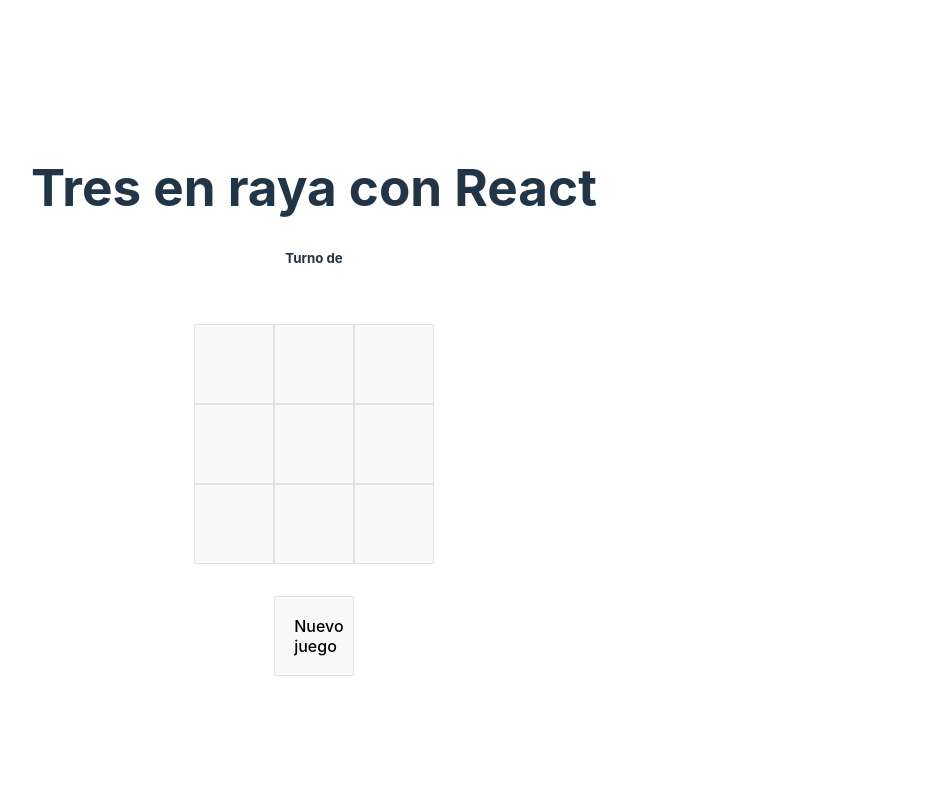
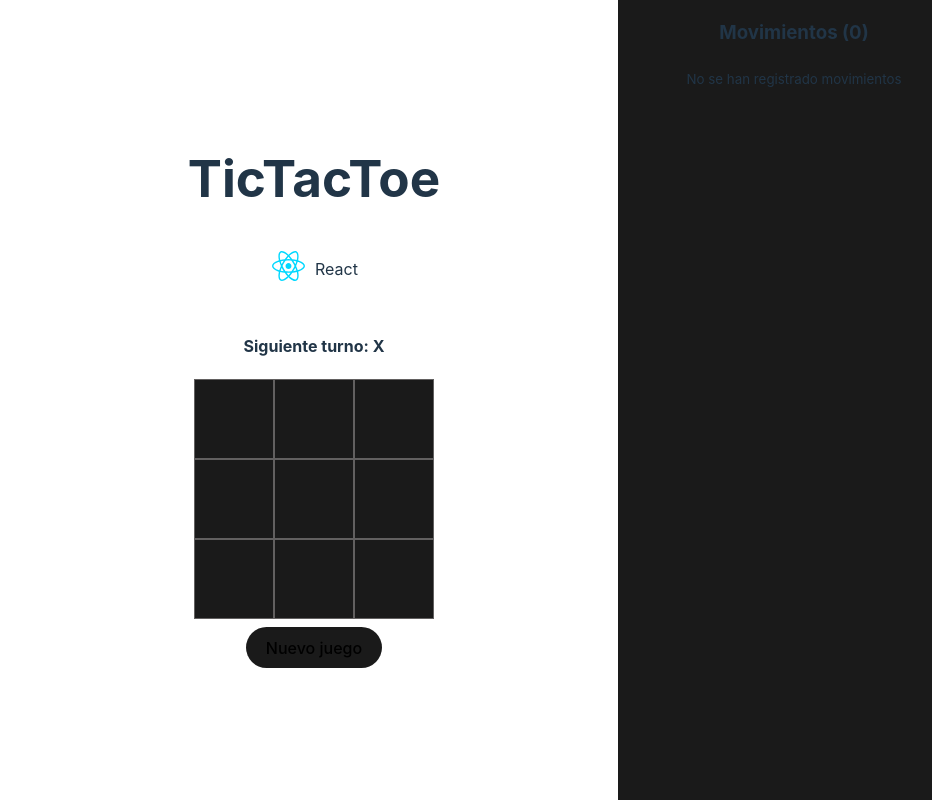
Before and after one commit to JohannCastillo/tic-tac-toe, a React (Vite) app: page / in a window 1280 px wide. Shown: the whole page, without its empty margins (326-1258 px from the left). Built offline with nearby package versions, Linux system fonts and the light colour scheme.

Commit message:
add: aside with movements counter and showing winner

```diff
--- a/src/App.css
+++ b/src/App.css
@@ -3,11 +3,12 @@
   margin: 0 auto;
   padding: 2rem;
   text-align: center;
+  position: relative;
 }
 
 .logo {
-  height: 6em;
-  padding: 1.5em;
+  height: 30px;
+  padding: 0.1em;
   will-change: filter;
   transition: filter 300ms;
 }
@@ -17,6 +18,7 @@
 .logo.react:hover {
   filter: drop-shadow(0 0 2em #61dafbaa);
 }
+
 
 @keyframes logo-spin {
   from {
@@ -34,13 +36,9 @@
 }
 
 .card {
-  padding: 2em;
+  padding: 1em;
   display: flex;
   justify-content: center;
-}
-
-.read-the-docs {
-  color: #888;
 }
 
 .board{
@@ -48,3 +46,30 @@
   /* 3 columns and 3 rows */
   grid-template-columns: repeat(3, auto);
 }
+
+.cell {
+  border: 1px solid rgba(195, 192, 192, 0.425);
+  padding: 0.6em 1.2em;
+  font-size: 1em;
+  font-weight: 500;
+  font-family: inherit;
+  background-color: #1a1a1a;
+  cursor: pointer;
+  transition: border-color 0.25s;
+  width: 80px;
+  height: 80px;
+}
+
+aside{
+  padding-left: 1em;
+  display: block;
+  flex-direction: column;
+  align-items: center;
+  position: fixed;
+  top: 0;
+  right: 0;
+  background: #1a1a1a;
+  height: 100%;
+  width: 25%;
+  min-width: 100px;
+}
--- a/src/App.jsx
+++ b/src/App.jsx
@@ -1,21 +1,24 @@
-import { useState } from 'react'
 import Board from './components/board.jsx'
+import reactLogo from './assets/react.svg'
 import './App.css'
-import { SquaresProvider, useSquaresClearContext, useSquaresContext } from './context/SquaresProvider.jsx'
+import { SquaresProvider, useSquaresContext, useFunctionsContext } from './context/SquaresProvider.jsx'
 
 function App() {
-
-  const clear = useSquaresClearContext()
-
   return (
     <>
      <SquaresProvider>
-      <h1>Tres en raya con React</h1>
-        <h5>Turno de  </h5>
-        <div className="card">
-          <Board></Board>
+      <main className='main-section'>
+        <h1>TicTacToe</h1>
+        <div style={{ display: 'flex', alignItems: 'center', justifyContent: 'center', flexDirection: 'row', gap: '0.5rem' }}>
+          <a href="https://react.dev" target="_blank">
+              <img src={reactLogo} className="logo react" alt="React logo" />
+          </a>
+          <p>React</p>
         </div>
-        <button onClick={clear}>Nuevo juego</button>
+          <section className="card">
+            <Board></Board>
+          </section>
+      </main>
      </SquaresProvider>
     </>
   )
--- a/src/components/Board.jsx
+++ b/src/components/Board.jsx
@@ -1,8 +1,13 @@
 import MyButton from "./Button";
+import { useSquaresContext, useFunctionsContext } from "../context/SquaresProvider"
+function Board(){
 
-function Board(props){
+    const game = useSquaresContext()
+    const functions = useFunctionsContext()
     return (
         <>
+            <article>
+                <h4>Siguiente turno: {game.turno}</h4>
                 <div className="board">
                     <MyButton key={0} index={0}></MyButton>
                     <MyButton key={1} index={1}></MyButton>
@@ -14,6 +19,23 @@ function Board(props){
                     <MyButton key={7} index={7}></MyButton>
                     <MyButton key={8} index={8}></MyButton>
                 </div>
+                <button className="button" onClick={functions.clearBoard}>Nuevo juego</button>
+            </article>
+            <aside className="aside">
+                <h3>Movimientos {'('+game.squares.filter((value) => value !== null).length+')'} </h3>
+                {game.squares.every((value) => value === null) ? (
+                    <>
+                        <small>No se han registrado movimientos</small>
+                    </>
+                ) :  (
+                    <>
+                        {/* <ul>
+                            <li key={0}>uwu</li>
+                        </ul> */}
+                        {game.winner != null && (<><strong style={{color: 'green', fontSize: '1.5rem'}}>Ganador {game.winner}</strong></>)}
+                    </>
+                )}
+            </aside>
         </>
     )
 }
--- a/src/components/Button.jsx
+++ b/src/components/Button.jsx
@@ -1,16 +1,22 @@
-import { useState } from "react"
-import { useSquaresContext, useSquaresClearContext, useChangeTurnContext } from "../context/SquaresProvider"
+import { useState, useEffect} from "react"
+import { useSquaresContext, useFunctionsContext } from "../context/SquaresProvider"
 
 export default function MyButton(props){
     const [value, setValue] = useState('')
     const squares = useSquaresContext()
-    const changeTurn = useChangeTurnContext()
+    const functions = useFunctionsContext()
+
+    useEffect(() => {
+        if (squares.squares.every((value) => value === null)){
+            setValue('')
+        }
+    }, [squares.squares])
 
     function handleClick(){
-        if (squares.squares[props.index] != null) return
-        changeTurn(props.index)
+        if (squares.squares[props.index] || functions.calculateWinner(squares.squares)) return
+        functions.changeTurn(props.index)
         setValue(squares.turno)
     }
 
-    return <button onClick={handleClick}>{value}</button>
+    return <button className="cell" onClick={handleClick}>{value}</button>
 }
--- a/src/context/SquaresProvider.jsx
+++ b/src/context/SquaresProvider.jsx
@@ -1,35 +1,57 @@
 import { createContext, useState, useContext } from "react"
 
 const SquaresContext = createContext()
-const SquaresClearContext = createContext()
-const ChangeTurnContext = createContext()
+const FunctionsContext = createContext()
+const SQUARES_INITIAL = Array(9).fill(null)
 
-const SQUARES_INITIAL = Array(9).fill(null)
 export function SquaresProvider({children}){
     const [squares, setSquares] = useState(SQUARES_INITIAL)
     const [turno, setTurno] = useState('X')
+    const [winner, setWinner] = useState(null)
 
     function changeTurn(i){
         setTurno(turno == 'X' ? 'O' : 'X')
         const newSquares = [...squares]
         newSquares[i] = turno
         setSquares(newSquares)
+        var isWinner = calculateWinner(newSquares)
+        if (isWinner) setWinner(isWinner)
       }
 
-      function clearBoard(){
-        setSquares(INITIAL_ARRAY)
+    function clearBoard(){
+        setSquares(SQUARES_INITIAL)
         setTurno('X')
-        console.log("limpiadnos")
+        setWinner(null)
+    }
+
+
+
+    function calculateWinner(squares) {
+        const lines = [
+          [0, 1, 2],
+          [3, 4, 5],
+          [6, 7, 8],
+          [0, 3, 6],
+          [1, 4, 7],
+          [2, 5, 8],
+          [0, 4, 8],
+          [2, 4, 6],
+        ];
+        for (let i = 0; i < lines.length; i++) {
+          const [a, b, c] = lines[i];
+          if (squares[a] && squares[a] === squares[b] && squares[a] === squares[c]) {
+            return squares[a]
+          }
+        }
+        return null;
       }
 
     return (
         //return squares and turno in value
-        <SquaresContext.Provider value={{squares, turno}}>
-            <ChangeTurnContext.Provider value={changeTurn}>
-            <SquaresClearContext.Provider value={clearBoard}>
+        <SquaresContext.Provider value={{squares, turno, winner}}>
+            <FunctionsContext.Provider value={{clearBoard, changeTurn, calculateWinner}}>
                 {children}
-            </SquaresClearContext.Provider>
-            </ChangeTurnContext.Provider>
+            </FunctionsContext.Provider>
         </SquaresContext.Provider>
     );
 }
@@ -39,10 +61,6 @@ export function useSquaresContext(){
     return useContext(SquaresContext)
 }
 
-export function useSquaresClearContext(){
-    return useContext(SquaresClearContext)
+export function useFunctionsContext(){
+    return useContext(FunctionsContext)
 }
-
-export function useChangeTurnContext(){
-    return useContext(ChangeTurnContext)
-}
--- a/src/index.css
+++ b/src/index.css
@@ -12,6 +12,7 @@
   -webkit-font-smoothing: antialiased;
   -moz-osx-font-smoothing: grayscale;
   -webkit-text-size-adjust: 100%;
+  position: relative;
 }
 
 a {
@@ -36,8 +37,8 @@ h1 {
   line-height: 1.1;
 }
 
-button {
-  border: 1px solid rgba(195, 192, 192, 0.425);
+.button {
+  border: 1px solid transparent;
   padding: 0.6em 1.2em;
   font-size: 1em;
   font-weight: 500;
@@ -45,8 +46,8 @@ button {
   background-color: #1a1a1a;
   cursor: pointer;
   transition: border-color 0.25s;
-  width: 80px;
-  height: 80px;
+  border-radius: 50px;
+  margin-top: 8px;
 }
 button:hover {
   border-color: #646cff;
@@ -55,6 +56,7 @@ button:focus,
 button:focus-visible {
   outline: 4px auto -webkit-focus-ring-color;
 }
+
 
 @media (prefers-color-scheme: light) {
   :root {
```
Lines whose indentation alone changed are shown as unchanged.
